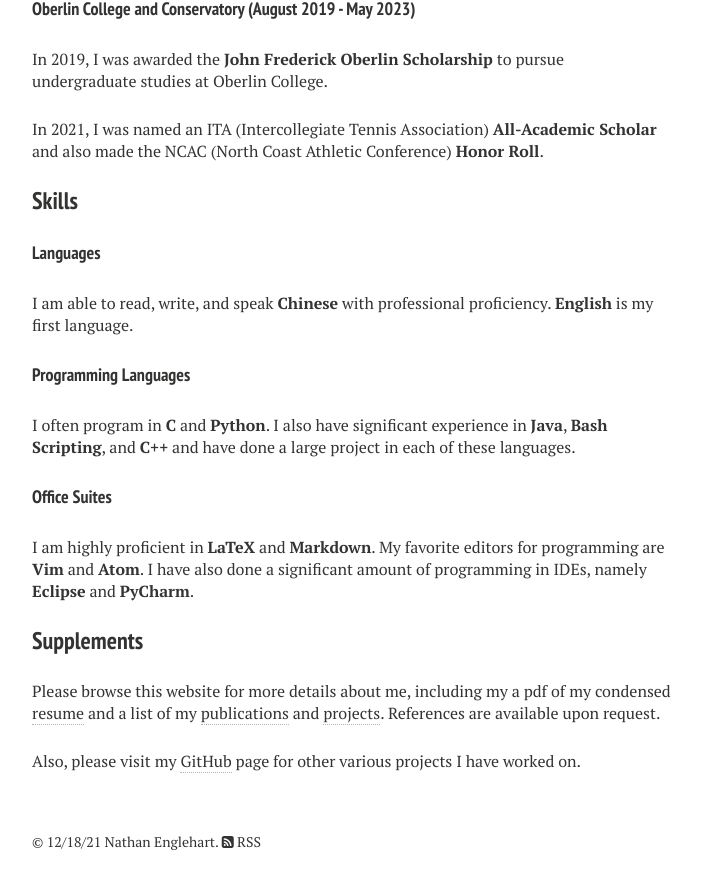
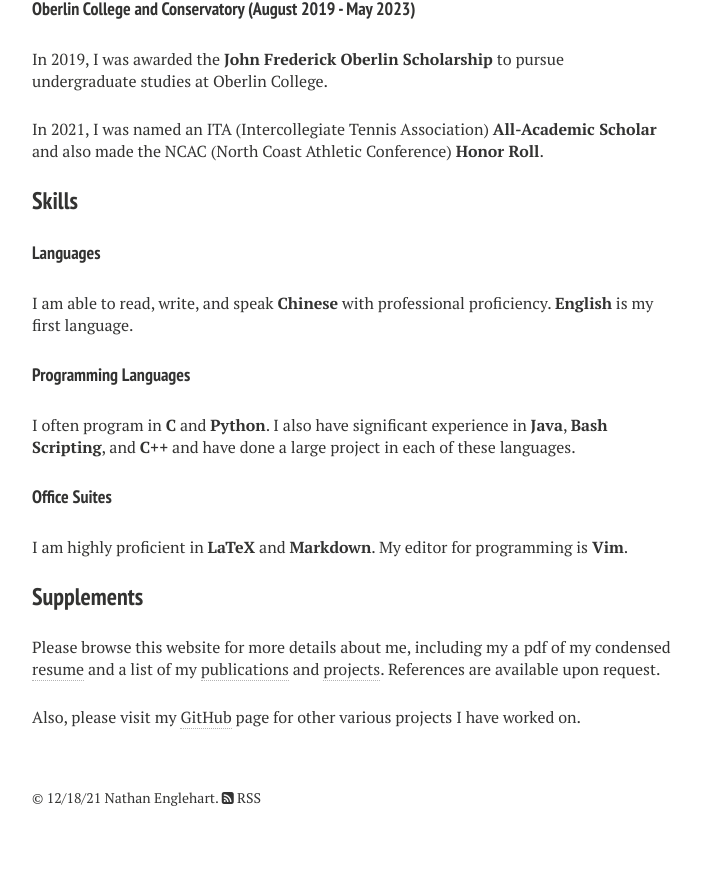
Before and after one commit to nathanenglehart/nathanenglehart.github.io, a Jekyll site: the page built from cv.md, in a window 1280 px wide and 900 px high, scrolled down 1336 px. Shown: the top 889 px of the window, without its empty margins (288-990 px from the left). Built offline with Jekyll 4.4.1, drawn with Linux system fonts in a browser that asks for light colours; nearby versions of some CDN libraries; after the commit the page ends 2192 px from its top, so only the background shows below that.

Commit message:
Update cv.html

```diff
--- a/_layouts/cv.html
+++ b/_layouts/cv.html
@@ -78,11 +78,11 @@
       <h4>Languages</h4>
       <p class="paragraph">I am able to read, write, and speak <strong>Chinese</strong> with professional proficiency. <strong>English</strong> is my first language.</p>
 
-      <h4>Programming Languages</h4>
+      <h4>Programming Languages</h4><!-- <strong>R</strong> -->
       <p class="paragraph">I often program in <strong>C</strong> and <strong>Python</strong>. I also have significant experience in <strong>Java</strong>, <strong>Bash Scripting</strong>, and <strong>C++</strong> and have done a large project in each of these languages. </p>
 
       <h4>Office Suites</h4>
-      <p class="paragraph">I am highly proficient in <strong>LaTeX</strong> and <strong>Markdown</strong>. My favorite editors for programming are <strong>Vim</strong> and <strong>Atom</strong>. I have also done a significant amount of programming in IDEs, namely <strong>Eclipse</strong> and <strong>PyCharm</strong>.</p>
+      <p class="paragraph">I am highly proficient in <strong>LaTeX</strong> and <strong>Markdown</strong>. My editor for programming is <strong>Vim</strong>.</p>
 
       <h3>Supplements</h3>
 
```
